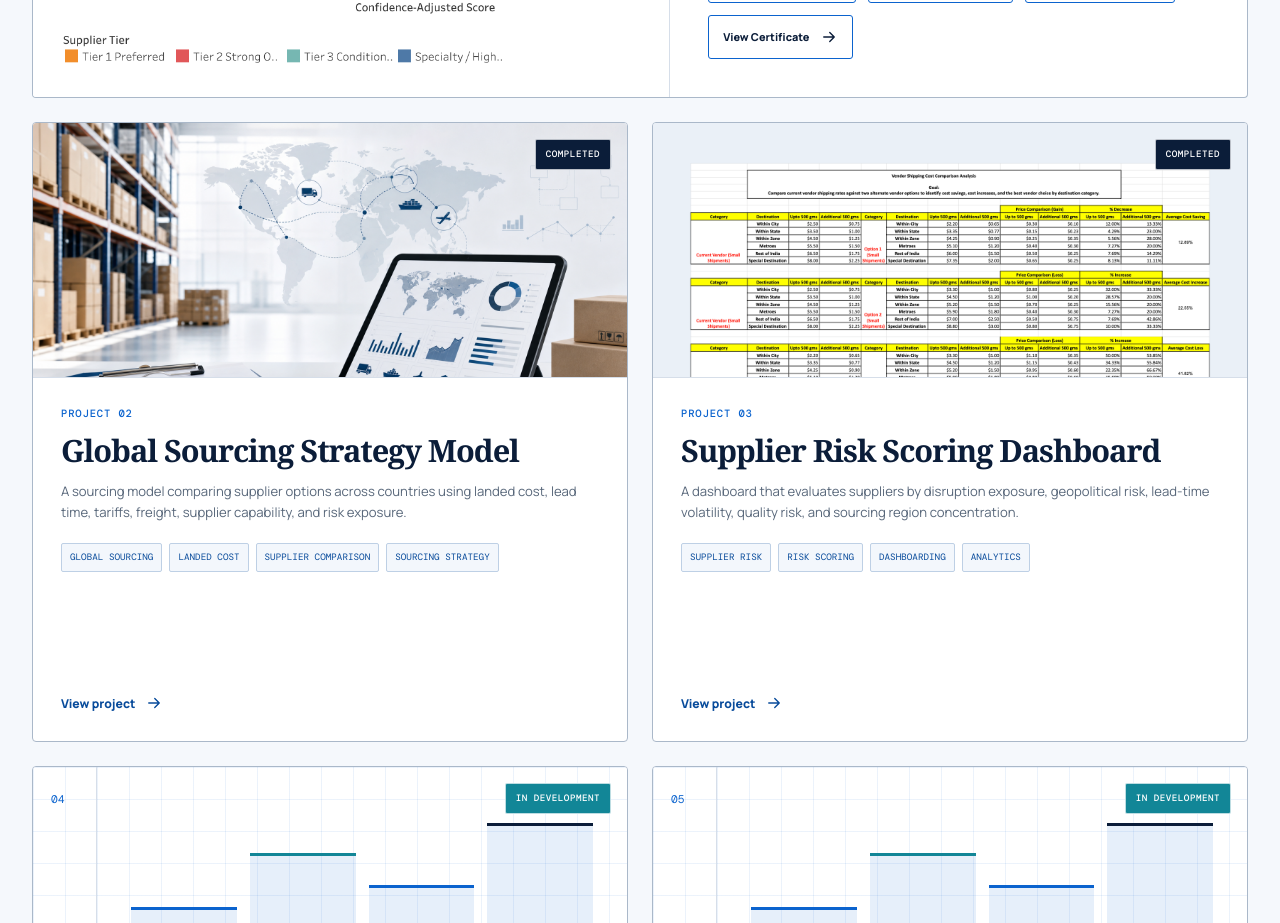
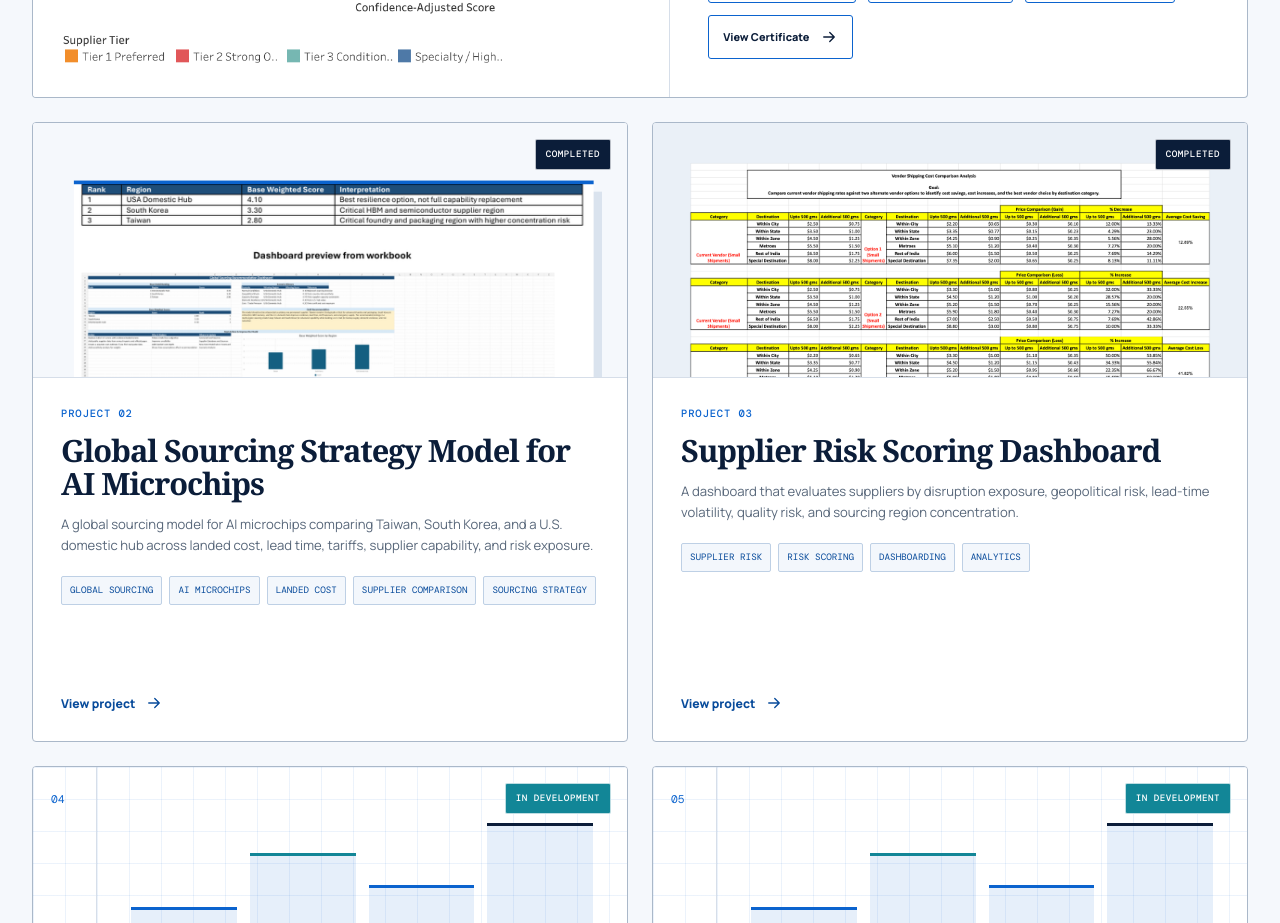
Before and after one commit to shivenparikh1/Portfolio, a React (Vite) app: page / in a window 1280 px wide. Shown: the part 2520-3443 px from the top of the page. Built offline with nearby package versions, Linux system fonts and the light colour scheme.

Commit message:
Update AI microchip project card

```diff
--- a/src/HomePage.tsx
+++ b/src/HomePage.tsx
@@ -15,7 +15,7 @@ import { SiteFooter, SiteHeader } from "./components/SiteChrome";
 
 const featuredProjectTitles = [
   semiconductorProjectTitle,
-  "Global Sourcing Strategy Model",
+  "Global Sourcing Strategy Model for AI Microchips",
   "Supplier Risk Scoring Dashboard",
   "China Plus One Sourcing Analysis",
   "AI-Assisted RFQ Analyzer",
@@ -25,7 +25,8 @@ const featuredProjectTitles = [
 
 const projectImages: Partial<Record<string, string>> = {
   [semiconductorProjectTitle]: semiconductorDashboardHref,
-  "Global Sourcing Strategy Model": "./assets/supply-chain-hero.png",
+  "Global Sourcing Strategy Model for AI Microchips":
+    "./assets/global-sourcing-ai-microchip-preview.png",
   "Supplier Risk Scoring Dashboard": "./assets/supplier-scorecard-preview.png",
   "Warehouse / Operations Case Study":
     "./assets/warehouse-inward-reverse-inward-preview.png"
--- a/src/ProjectsPage.tsx
+++ b/src/ProjectsPage.tsx
@@ -13,7 +13,8 @@ import { SiteFooter, SiteHeader } from "./components/SiteChrome";
 
 const projectPreviews: Partial<Record<string, string>> = {
   [semiconductorProjectTitle]: semiconductorDashboardHref,
-  "Global Sourcing Strategy Model": "./assets/supply-chain-hero.png",
+  "Global Sourcing Strategy Model for AI Microchips":
+    "./assets/global-sourcing-ai-microchip-preview.png",
   "Supplier Risk Scoring Dashboard": "./assets/supplier-scorecard-preview.png",
   "Warehouse / Operations Case Study":
     "./assets/warehouse-inward-reverse-inward-preview.png",
--- a/src/data.ts
+++ b/src/data.ts
@@ -197,10 +197,10 @@ export const projects: Project[] = [
     badges: ["Featured Project", "Newest Project", "Global Sourcing Focus"]
   },
   {
-    title: "Global Sourcing Strategy Model",
+    title: "Global Sourcing Strategy Model for AI Microchips",
     description:
-      "A sourcing model comparing supplier options across countries using landed cost, lead time, tariffs, freight, supplier capability, and risk exposure.",
-    skills: ["Global Sourcing", "Landed Cost", "Supplier Comparison", "Sourcing Strategy"],
+      "A global sourcing model for AI microchips comparing Taiwan, South Korea, and a U.S. domestic hub across landed cost, lead time, tariffs, supplier capability, and risk exposure.",
+    skills: ["Global Sourcing", "AI Microchips", "Landed Cost", "Supplier Comparison", "Sourcing Strategy"],
     tools: ["Excel", "Google Sheets", "Scenario Comparison", "Sourcing Framework"],
     insights: ["Global sourcing decisions are stronger when cost, capability, resilience, and regional exposure are evaluated together."],
     links: [
@@ -344,7 +344,7 @@ export const projectCategories: ProjectCategory[] = [
     description: "Primary work in supplier comparison, sourcing strategy, landed cost, risk analytics, and AI-assisted procurement.",
     projectTitles: [
       semiconductorProjectTitle,
-      "Global Sourcing Strategy Model",
+      "Global Sourcing Strategy Model for AI Microchips",
       "Supplier Risk Scoring Dashboard",
       "China Plus One Sourcing Analysis",
       "AI-Assisted RFQ Analyzer",
```
Also changed, not shown: public/assets/global-sourcing-ai-microchip-preview.png (added).
